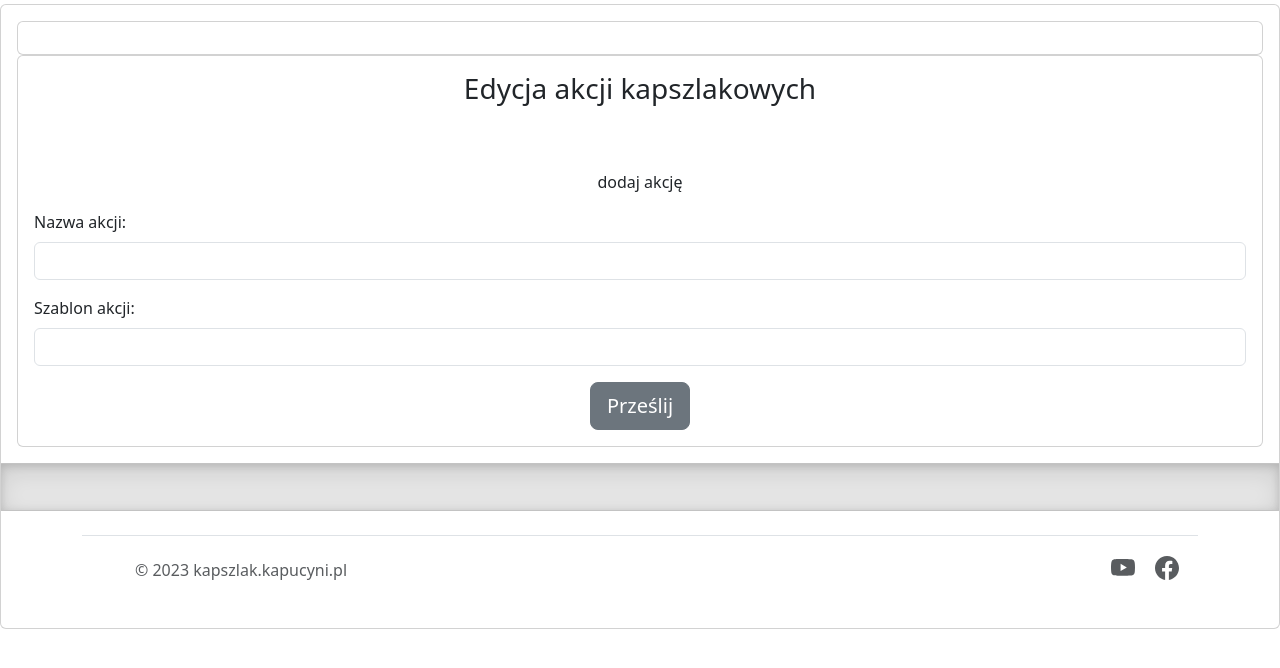
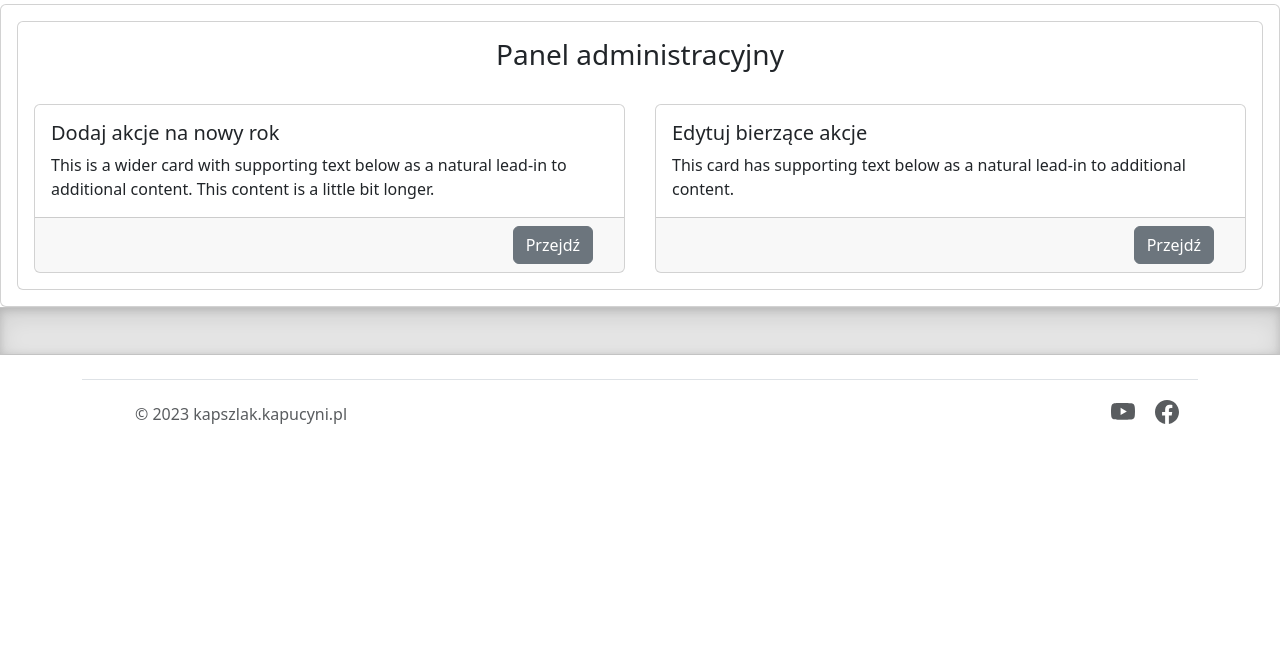
Before and after one commit to piter1906/kap_signUp, a Flask app: page /dashboard/events in a window 1280 px wide. Shown: the part 86-754 px from the top of the page. Run offline with Flask 3, Linux system fonts and the light colour scheme; some libraries are stand-ins or nearby versions.

Commit message:
new html templates added, working on add events form, updating years ready

```diff
--- a/website/__init__.py
+++ b/website/__init__.py
@@ -3,7 +3,7 @@ from flask_sqlalchemy import SQLAlchemy
 from os import path
 
 db = SQLAlchemy()
-DB_NAME = "datab.db"
+DB_NAME = "dbex.db"
 
 
 def create_app():
--- a/website/templates/adminevents.html
+++ b/website/templates/adminevents.html
@@ -4,46 +4,37 @@
 {% block content %}
 <div class="card">
       <div class="card-body">
-      	<div class="card">
-		    <div class="card-body">
-		    	{% if test %}
-		    		{% for item in test%}
-		    			<p>{{ item.name }}</p>
-		    		{% endfor %}
-		    	{% endif %}
-		    </div>
-		</div>
 		<div class="card">
 		    <div class="card-body">
-			   <h3 class="card-title" align="center">Edycja akcji kapszlakowych</h3>
+			   <h3 class="card-title" align="center">Panel administracyjny</h3>
 			   <br>
-			</div>
-			<div class="card-body">
-		<form method="POST">
-			<p align="center">dodaj akcję</p>
-			<div class="form-group">
-				<label for="name">Nazwa akcji:</label>
-				 	<input
-				      type="text"
-				      class="form-control"
-				      id="eventName"
-				      name="eventName"
-				    />
+			   <div class="card-deck">
+				  <div class="card">
+				    <div class="card-body">
+				      <h5 class="card-title">Dodaj akcje na nowy rok</h5>
+				      <p class="card-text">This is a wider card with supporting text below as a natural lead-in to additional content. This content is a little bit longer.</p>
+				    </div>
+				    <div class="card-footer">
+				      <small class="text-muted">
+				      	<div class="col-md-12 text-right">
+				  		<a href="/dashboard/addyear"><button type="button" class="btn btn-secondary">Przejdź</button></a></div>
+				  	</small>
+
+				    </div>
+				  </div>
+				  <div class="card">
+				    <div class="card-body">
+				      <h5 class="card-title">Edytuj bierzące akcje</h5>
+				      <p class="card-text">This card has supporting text below as a natural lead-in to additional content.</p>
+				    </div>
+				    <div class="card-footer">
+				      <small class="text-muted"><div class="col-md-12 text-right">
+				  		<a href="/dashboard/edityear"><button type="button" class="btn btn-secondary">Przejdź</button></a></div></small>
+				    </div>
+				  </div>
 				</div>
-				<div class="form-group">
-				<label for="template">Szablon akcji:</label>
-				 	<input
-				      type="number"
-				      class="form-control"
-				      id="template"
-				      name="template"
-				    />
-				</div>
-			<div class="col-md-12 text-center">
-				 <a href="#"><button type="submit" class="btn btn-secondary btn-lg">Prześlij</button></a>
+		    </div>
 
-		</form>
-	</div>
 		</div>
 	</div>
 </div>
--- /dev/null
+++ b/website/templates/edityear.html
@@ -0,0 +1,5 @@
+{% extends "base.html" %}
+{% block title %}Zapisy Kapszlak - Edycja bierzących akcji{% endblock %}
+
+{% block content %}
+{% endblock %}
--- a/website/views.py
+++ b/website/views.py
@@ -1,7 +1,7 @@
 from flask import Blueprint, render_template, flash, request, jsonify
 from modules.check_module import *
 from modules.servis_html import *
-from .models import SignUpData, EventsNew, Events, Blacklist
+from .models import SignUpData, EventsNew, Events, Blacklist, Year
 from . import db
 import json
 
@@ -97,13 +97,35 @@ def admin_sign_up():
 
 @views.route('/dashboard/events', methods=['GET', 'POST'])
 def admin_events():
+    return render_template('adminevents.html')
+
+@views.route('/dashboard/addyear', methods=['GET', 'POST'])
+def add_year():
     if request.method == 'POST':
-        eventName = request.form.get('eventName')
+        is_added = True
+        name = request.form.get('name')
+        years = Year.query.all()
+        if not years:
+            new_year = Year(name=name)
+            db.session.add(new_year)
+            db.session.commit()
+        else:
+            for item in years:
+                item.is_active = False
+            db.session.commit()
+            new_year = Year(name=name)
+            db.session.add(new_year)
+            db.session.commit()
+        event_number = request.form.get('event_number')
+        return render_template('addyear.html', is_added=is_added,
+            name=name, event_number=event_number, years=years, new_year=new_year)
 
-        new_event = Events(name=eventName)
-        db.session.add(new_event)
-        db.session.commit()
-    return render_template('adminevents.html',test=Events.query.all())
+    is_added = False
+    return render_template('addyear.html', is_added=is_added)
+
+@views.route('/dashboard/edityear', methods=['GET', 'POST'])
+def edit_year():
+    return render_template('edityear.html')
 
 @views.route('/dashboard/blacklist', methods=['GET', 'POST'])
 def admin_blacklist():
```
Also changed, not shown: website/models.py (+10 -2 lines), website/templates/addyear.html (added, +63 -0 lines), instance/datab.db, instance/dataexample.db (added), instance/datexample.db (added), instance/dbex.db (added), instance/dbexmpl.db (added), website/templates/addevents.html (added).
